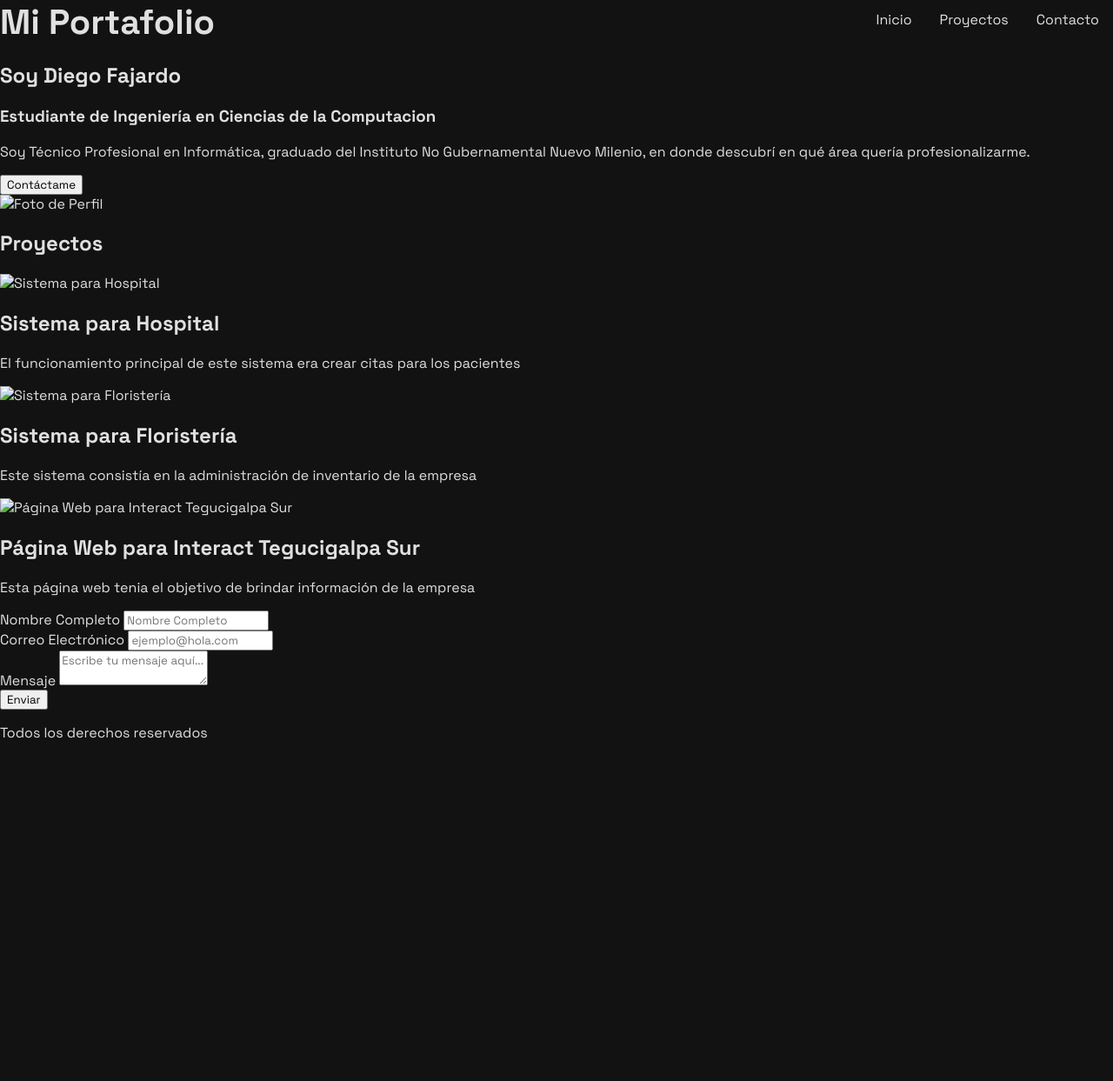
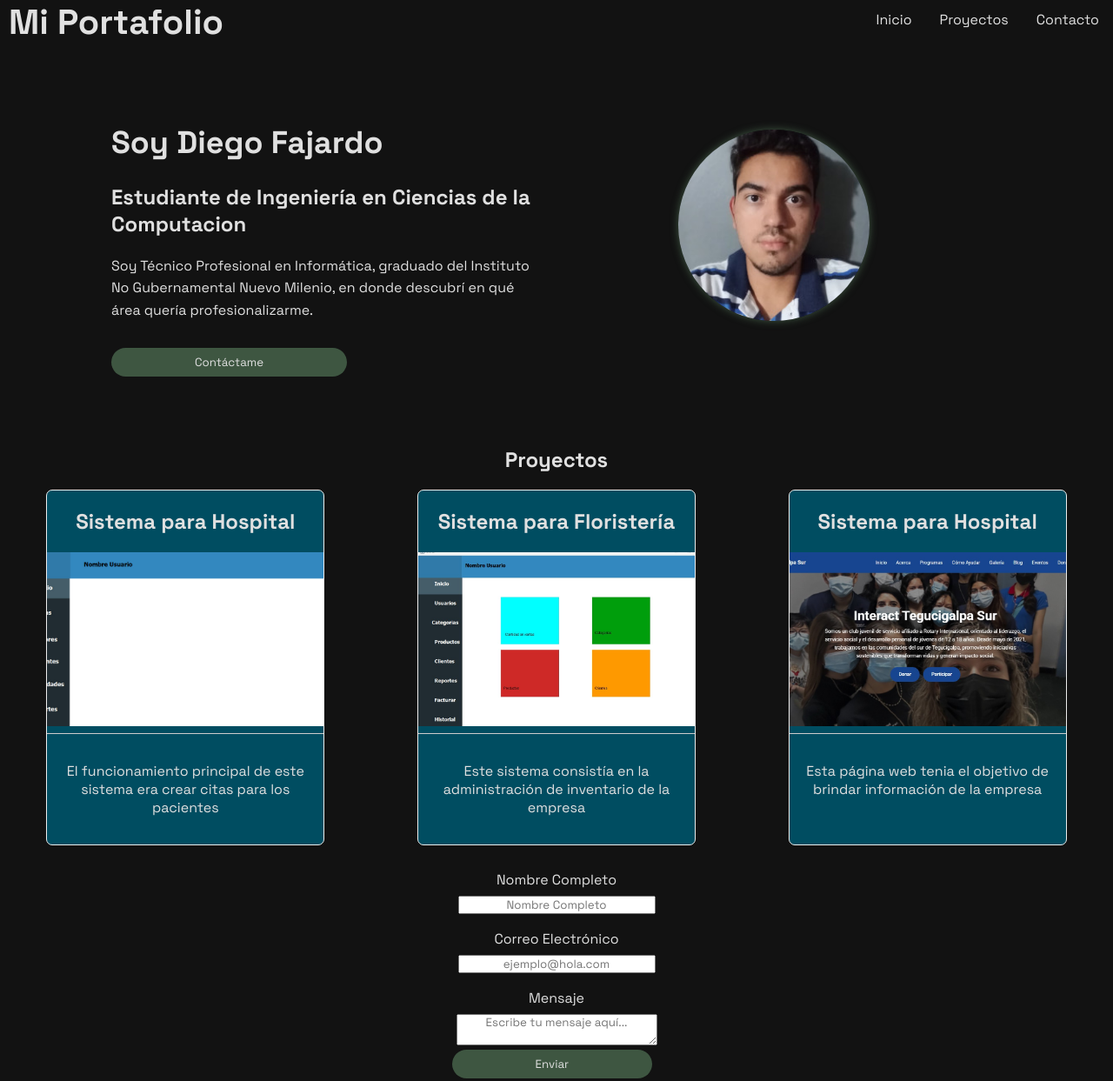
Before and after one commit to Argom13/portafolio, a website built with Vite: page index.html in a window 1280 px wide. Shown: the top 1243 px of the page at 87% size. Before the commit the page ends 869 px from the top, so only its background shows below. Built offline with nearby package versions, Linux system fonts and the light colour scheme; files whose address does not match are found by name.

Commit message:
ultimos cambios

```diff
--- a/index.html
+++ b/index.html
@@ -1,15 +1,17 @@
 <!doctype html>
 <html lang="en">
+
 <head>
     <link rel="preconnect" href="https://fonts.googleapis.com">
     <link rel="preconnect" href="https://fonts.gstatic.com" crossorigin>
     <link href="https://fonts.googleapis.com/css2?family=Space+Grotesk:wght@300..700&display=swap" rel="stylesheet">
     <meta charset="UTF-8" />
     <link rel="icon" type="image/svg+xml" href="/vite.svg" />
-    <link rel="stylesheet" href="styles/main.less"/>
+    <link rel="stylesheet" href="styles/main.less" />
     <meta name="viewport" content="width=device-width, initial-scale=1.0" />
     <title>portafolio</title>
 </head>
+
 <body>
     <header>
         <h1>Mi Portafolio</h1>
@@ -30,48 +32,71 @@
                 <p>Soy Técnico Profesional en Informática, graduado del Instituto
                     No Gubernamental Nuevo Milenio, en donde descubrí en qué área
                     quería profesionalizarme. </p>
-                <a href="#contacto"><button type="button">Contáctame</button></a>
+                <a href="#contacto"><button class="buttons" type="button">Contáctame</button></a>
             </div>
             <div class="hero-right">
                 <picture>
-                    <source srcset="imagenes/foto_perfil.jpg" media="(min-width: 1024px)">
-                    <source srcset="imagenes/foto_perfil.jpg" media="(min-width: 720px)">
-                    <img src="imagenes/foto_perfil.jpg" alt="Foto de Perfil">
+                    <source srcset="assets/foto_perfil.jpg" media="(min-width: 1024px)">
+                    <source srcset="assets/foto_perfil.jpg" media="(min-width: 720px)">
+                    <img src="assets/foto_perfil.jpg" alt="Foto de Perfil">
                 </picture>
             </div>
         </section>
 
-        <section id="proyectos">
+        <section id="proyectos" class="grid-container">
             <h2>Proyectos</h2>
-            <div class="slideshow">
-                <div class="slideshow-track">
-                    <div class="slideshow-item">
-                        <div class="tarjeta-imagen">
-                            <img src="imagenes/sistema_hospital.jpg" alt="Sistema para Hospital">
+
+            <div class="card-holder">
+                <div class="row">
+
+                    <div class="card col-md-6 col-lg-3">
+                        <div class="card-header">
                             <h2>Sistema para Hospital</h2>
+                            <div class="card-content">
+                                <img src="assets/sistema_hospital.jpg" alt="Sistema para Hospital">
+                            </div>
+                            <div class="card-footer">
                                 <p>El funcionamiento principal de este sistema era crear citas para los pacientes</p>
                             </div>
                         </div>
+                    </div>
 
-                    <div class="slideshow-item">
-                        <div class="tarjeta-imagen">
-                            <img src="imagenes/sistema-floristeria.jpg" alt="Sistema para Floristería">
+
+
+
+                    <div class="card col-md-6 col-lg-3">
+                        <div class="card-header">
                             <h2>Sistema para Floristería</h2>
+                            <div class="card-content">
+                                <img src="assets/sistema-floristeria.jpg" alt="Sistema para Hospital">
+                            </div>
+                            <div class="card-footer">
                                 <p>Este sistema consistía en la administración de inventario de la empresa</p>
                             </div>
                         </div>
+                    </div>
 
-                    <div class="slideshow-item">
-                        <div class="tarjeta-imagen">
-                            <img src="imagenes/interact-webpagejpg.jpg" alt="Página Web para Interact Tegucigalpa Sur">
-                            <h2>Página Web para Interact Tegucigalpa Sur</h2>
+
+
+
+                    <div class="card col-md-6 col-lg-3">
+                        <div class="card-header">
+                            <h2>Sistema para Hospital</h2>
+                            <div class="card-content">
+                                <img src="assets/interact-webpagejpg.jpg" alt="Sistema para Hospital">
+                            </div>
+                            <div class="card-footer">
                                 <p>Esta página web tenia el objetivo de brindar información de la empresa</p>
                             </div>
+                        </div>
+                    </div>
+
                 </div>
             </div>
         </section>
 
         <section id="contacto">
+            <div class="action">
                 <form action="" method="get">
                     <div class="field">
                         <label for="txtNombre">Nombre Completo</label>
@@ -88,10 +113,10 @@
                         <textarea name="txtMensaje" id="txtMensaje" placeholder="Escribe tu mensaje aquí..."></textarea>
                     </div>
 
-                <div class="field-action">
-                    <button type="submit" name="btnEnviar" id="btnEnviar">Enviar</button>
+                    <button class="buttons" type="submit" name="btnEnviar" id="btnEnviar">Enviar</button>
+
+                </form>
             </div>
-            </form>
         </section>
     </main>
 
@@ -100,4 +125,5 @@
     </footer>
 
 </body>
+
 </html>
--- a/package.json
+++ b/package.json
@@ -10,6 +10,7 @@
   },
   "devDependencies": {
     "less": "^4.5.1",
-    "vite": "^7.3.1"
+    "vite": "^7.3.1",
+    "vite-plugin-purgecss": "^0.2.13"
   }
 }
--- /dev/null
+++ b/styles/boxsystem.less
@@ -0,0 +1,34 @@
+@space-keys: 1 2 3 4 5 6 7 8 10 12 16 20 80 96;
+@space-vals: 0.25 0.5 0.75 1 1.25 1.5 1.75 2 2.5 3 4 5 20 24;
+
+.generarUtilitarios(@prefijo, @selector, @reglas...){
+    .-aplicarPropiedades(@rem, @count) when (count > 0){
+        @prop: extract(@rem, @count);
+        @{prop}: unit(@rem, rem);
+        .-aplicarPropiedades(@rem, @count - 1);
+    }
+
+    .-aplicarPropiedades(@rem, 0){};
+    .-iterarPor(@i) when (@i =< length(@space-keys)){
+        @key: extract(@space-keys, @i);
+        @val: extract(@space-vals, @i);
+
+        .@{prefijo}@{reglas}-@{key}{
+            .-aplicarPropiedades(@val, length(@reglas));
+        }
+
+        .-iterarPor(@i + 1);
+    }
+
+    .-iterarPor(@i) when (@i > length(@space-keys)){}
+    .-iterarPor(1);
+
+}
+
+.generarUtilitarios(~'', m, margin);
+.generarUtilitarios(~'', mb, margin-bottom);
+.generarUtilitarios(~'', mt, margin-top);
+.generarUtilitarios(~'', ml, margin-left);
+.generarUtilitarios(~'', mr, margin-right);
+.generarUtilitarios(~'', mx, margin-left, margin-right);
+.generarUtilitarios(~'', my, margin-top, margin-bottom);
--- /dev/null
+++ b/styles/buttons.less
@@ -0,0 +1,17 @@
+.buttons {
+            background-color: @primary-button-color;
+            color: #E0E0E0;
+            padding: 0.5rem 6rem;
+            border-radius: 20px;
+            transition: background-color, ease-in-out 0.5s;
+            border: 0px;
+
+            &:hover {
+                background-color: @animation-color;
+            }
+
+            a {
+                text-decoration: none;
+                color: @primary-text-color;
+            }
+        }
--- /dev/null
+++ b/styles/cards.less
@@ -0,0 +1,48 @@
+#proyectos {
+    h2 {
+        text-align: center;
+    }
+
+    .card-holder {
+        display: flex;
+        flex-direction: column;
+        gap: 0.75rem;
+
+        .card {
+            background-color: @secondary-background-color;
+
+            @media(min-width: 720px){
+                width: 200px;
+            }
+
+
+            margin: 0px auto 1rem auto;
+            border: 1px solid #eee;
+            overflow: hidden;
+            border-radius: 7px;
+            text-align: center;
+
+            .card-header {
+                img {
+                    display: block;
+                    padding: 0px;
+                    margin: 0px;
+                    width: 100%;
+                    height: 200px;
+                    object-fit: cover;
+                }
+            }
+
+            .card-content {
+                padding-bottom: 0.5rem;
+                border-bottom: 1px #ccc solid;
+                margin-bottom: 0.5rem;
+            }
+
+            .card-footer {
+                padding: 0.5rem;
+                padding-bottom: 1rem;
+            }
+        }
+    }
+}
--- /dev/null
+++ b/styles/form.less
@@ -0,0 +1,33 @@
+#contacto {
+
+    .action {
+        display: flex;
+        flex-direction: column;
+        justify-content: center;
+        align-items: center;
+
+
+        .field {
+            display: flex;
+            flex-direction: column;
+            justify-content: center;
+            align-items: center;
+            padding: 5px;
+
+            label{
+                padding: 0.5rem 0rem;
+            }
+
+            input {
+                padding: 0rem 2rem;
+                text-align: center;
+                border-radius: 10px solid;
+            }
+
+            textarea {
+                padding: 0rem 2rem;
+                text-align: center;
+            }
+        }
+    }
+}
--- a/styles/grid.less
+++ b/styles/grid.less
@@ -1,5 +1,5 @@
-.generateColumns(@prefix, @columnas, @iteracion : 1)
-    when (@iteracion =< @columnas)
+.generarColumns(@prefix, @columnas, @iteracion : 1)
+    when(@iteracion =< @columnas)
 {
     @selector: ~'.col-@{prefix}@{iteracion}';
     @ancho: (100% / @columnas * @iteracion);
@@ -9,34 +9,30 @@
     @{selector} {
         flex-basis: @ancho;
     }
-
     @{offset} {
         margin-left: @ancho;
     }
 
-    .generateColumns(@prefix, @columnas, @iteracion + 1);
+    .generarColumns(@prefix, @columnas, (@iteracion + 1))
 }
 
-
-.grid-container{
-    .row{
+.grid-container {
+    .row {
         display: flex;
         flex-wrap: wrap;
-        [class *= col-]{
-            flex: 0,0;
-            border: 1px solid darken(@primary-text-color, 30%);
+        [class*='col-'] {
+            flex:0,0;
+
         }
-
-        .generateColumns('sn-', 12);
-        @media (min-width: 720px){
-            .generateColumns('md-', 12);
+        .generarColumns('', 12);
+        @media (min-width:720px){
+            .generarColumns('md-', 12);
         }
-        @media (min-width: 1025px){
-            .generateColumns('lg-', 12);
+        @media (min-width:1025px){
+            .generarColumns('lg-', 12);
         }
-        @media (min-width: 1300px){
-            .generateColumns('g-', 12);
+        @media (min-width:1300px){
+            .generarColumns('xl-', 12);
         }
     }
-
 }
--- a/styles/header.less
+++ b/styles/header.less
@@ -2,37 +2,39 @@ header {
     display: flex;
     flex-direction: column;
 
-    @media (min-width: 720px){
+    @media (min-width: 720px) {
         flex-direction: row;
         justify-content: space-between;
     }
 
-    h1{
+    h1 {
         font-size: 40px;
-    font-weight: bold;
-    margin: 0px;
-    padding: 0px;
-    gap: 1rem;
+        font-weight: bold;
+        margin: 0px;
+        padding: 0px 0px 0px 10px;
+        gap: 1rem;
     }
 
-    nav{
-        ul{
+    nav {
+        ul {
             list-style: none;
             padding: 0px;
             margin: 0px;
-            @media (min-width: 720px){
+
+            @media (min-width: 720px) {
                 display: flex;
             }
 
-            li{
+            li {
                 width: 100%;
                 border-bottom: 1px solid @primary-separator-color;
-                @media (min-width: 720px){
+
+                @media (min-width: 720px) {
                     border-bottom: none;
                     width: auto;
                 }
 
-                a{
+                a {
                     text-decoration: none;
                     color: @primary-text-color;
                     display: inline-block;
@@ -40,11 +42,11 @@ header {
                     width: 100%;
                     transition: background-color 0.3s ease;
 
-                    @media(min-width: 720px){
+                    @media(min-width: 720px) {
                         width: auto;
                     }
 
-                    &:hover{
+                    &:hover {
                         background-color: @animation-color;
                     }
                 }
--- a/styles/hero.less
+++ b/styles/hero.less
@@ -0,0 +1,44 @@
+#hero {
+    display: flex;
+    flex-wrap: wrap;
+    align-items: center;
+    justify-content: space-between;
+    padding: 60px 10%;
+
+    .hero-left {
+        flex: 1 1 45%;
+        max-width: 500px;
+
+        h2 {
+            font-size: 36px;
+            margin-bottom: 10px;
+        }
+
+        h3 {
+            font-size: 24px;
+            margin-bottom: 20px;
+        }
+
+        p {
+            font-size: 16px;
+            line-height: 1.6;
+            margin-bottom: 30px;
+        }
+
+
+    }
+
+    .hero-right {
+        flex: 1 1 45%;
+        text-align: center;
+
+        img {
+            width: 220px;
+            height: 220px;
+            border-radius: 50%;
+            object-fit: cover;
+            box-shadow: 0 0 10px @primary-button-color;
+            margin-bottom: 20px;
+        }
+    }
+}
--- a/styles/layout.less
+++ b/styles/layout.less
@@ -23,6 +23,7 @@ main{
 }
 
 footer{
+    text-align: center;
     background-color: @primary-background-color;
     color: @primary-text-color;
 }
--- a/styles/main.less
+++ b/styles/main.less
@@ -1,7 +1,14 @@
+/*Variables, layout*/
 @import "layout.less";
-
 @import "variables.less";
 
+/*Utilities*/
+@import "grid.less";
+@import "boxsystem.less";
+@import "buttons.less";
+
+/*Components*/
 @import "header.less";
-
-@import "grid.less";
+@import "hero.less";
+@import "cards.less";
+@import "form.less";
--- a/styles/variables.less
+++ b/styles/variables.less
@@ -1,7 +1,11 @@
 @primary-background-color: #121212;
+
+@secondary-background-color: #004D61;
 
 @primary-text-color: #E0E0E0;
 
 @primary-separator-color: #ffffff;
 
 @animation-color: #88888873;
+
+@primary-button-color: #3E5641;
```
Also changed, not shown: vite.config.js (added, +12 -0 lines), assets/foto_perfil.jpg (added), assets/interact-webpagejpg.jpg (added), assets/sistema-floristeria.jpg (added), assets/sistema_hospital.jpg (added), 1 other file. Lines whose indentation alone changed are shown as unchanged.
